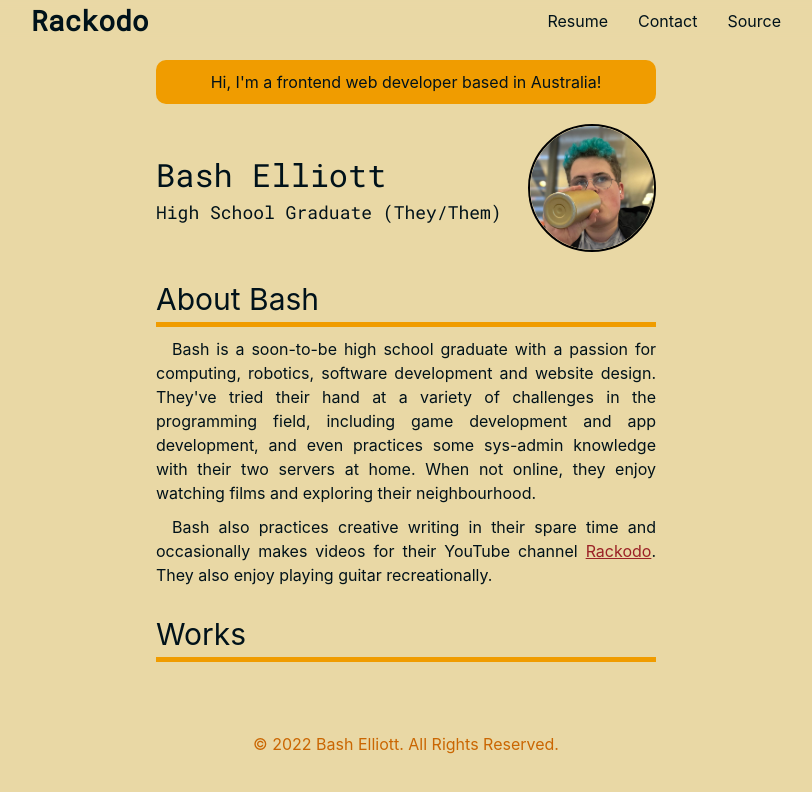
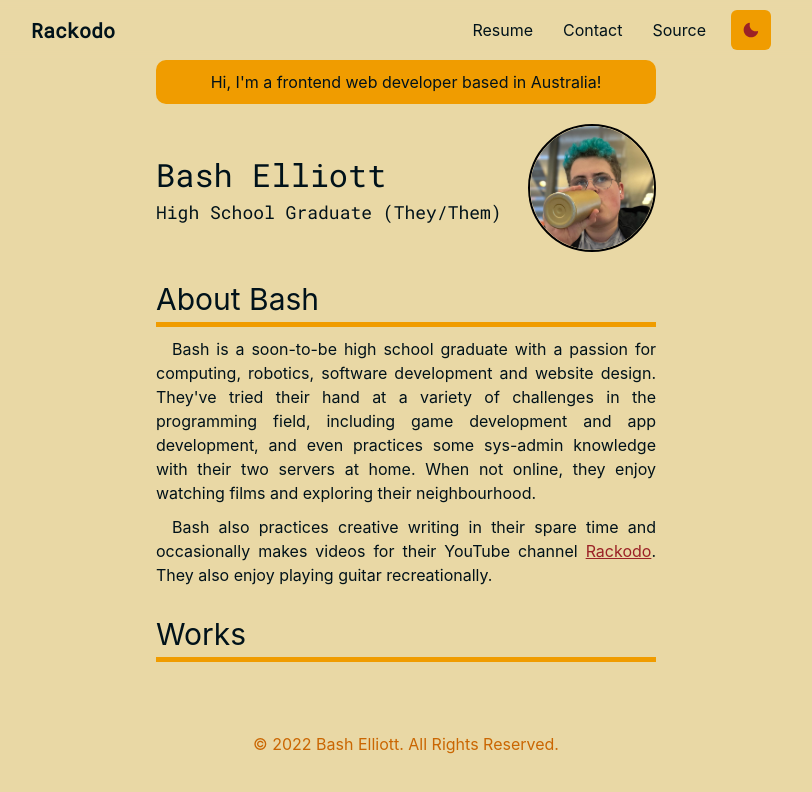
Before and after one commit to rackodo/rackodo-home-page, a Next.js app: page / in a window 1280 px wide. Shown: the top 792 px of the page, without its empty margins (234-1046 px from the left). Built offline with nearby package versions, Linux system fonts and the light colour scheme.

Commit message:
added linkbutton to fix + darkmode and lightmode

```diff
--- /dev/null
+++ b/components/iconbutton.js
@@ -0,0 +1,5 @@
+import { forwardRef, Box, BoxProps } from '@chakra-ui/react'
+
+const Card = forwardRef<BoxProps, 'div'>((props, ref) => (
+	<Box px='4' py='5' rounded='sm' shadow='lg' ref={ref} {...props} />
+))
--- /dev/null
+++ b/components/links.json
@@ -0,0 +1,14 @@
+[
+	{
+		"name": "Resume",
+		"href": "/resume"
+	},
+	{
+		"name": "Contact",
+		"href": "mailto:bashelliott@gmail.com"
+	},
+	{
+		"name": "Source",
+		"href": "https://github.com/rackodo/rackodo-home-page"
+	}
+]
--- a/components/navbar.js
+++ b/components/navbar.js
@@ -1,8 +1,12 @@
 import styles from '../styles/navbar.module.css'
 import Link from 'next/link'
 import Image from 'next/image'
-import { Flex, Box, Square, Text, Spacer } from '@chakra-ui/react'
+import InlineLink from './inlinelink'
+import { Menu, MenuButton, MenuItem, MenuList, Spacer, Button } from '@chakra-ui/react'
+import { HamburgerIcon, MoonIcon } from '@chakra-ui/icons'
 
+import links from './links.json'
+// import IconButton from './iconbutton'
 
 export default function NavBar() {
 	return (
@@ -10,7 +14,25 @@ export default function NavBar() {
 			<div className={styles.navbarContainer}>
 				<NavbarTitle />
 				<Spacer/>
-				<NavbarLinks />
+				<div className={styles.linksContainer}>
+					{links.map((link) =>
+						<NavbarLink key={link.name}
+						name={link.name}
+						href={link.href} />
+					)}
+				</div>
+				<div className={styles.linksMenu}>
+					<Menu>
+						<MenuButton className={styles.button} as={Button}><HamburgerIcon/></MenuButton>
+						<MenuList>
+							<Link href="/" passHref><MenuItem as="a">Home</MenuItem></Link>
+							{links.map((link) =>
+								<Link href={link.href} key={link.name} passHref><MenuItem as="a"> {link.name} </MenuItem></Link>
+							)}
+						</MenuList>
+					</Menu>
+				</div>
+				<Button className={[styles.themeButton, styles.button].join(" ")}><MoonIcon /></Button>
 			</div>
 		</nav>
 	)
@@ -21,32 +43,12 @@ function NavbarTitle() {
 		<Link href="/">
 			<a>
 				<div className={styles.titleContainer}>
-					<div className={styles.titleText}>
+					<div className={[styles.titleText, styles.underline].join(" ")}>
 						Rackodo
 					</div>
 				</div>
 			</a>
 		</Link>
-	)
-}
-
-function NavbarLinks() {
-	return (
-		<div className={styles.linksContainer}>
-			<NavbarLink
-			name="Resume"
-			href="/resume" />
-			<NavbarLink
-			name="Contact"
-			href="mailto:bashelliott@gmail.com" />
-			<NavbarLink
-			name="Source"
-			href="https://github.com/rackodo/rackodo-home-page"
-			target="_blank" />
-			{/* <NavbarLink
-			name="[TEST] 404 Page"
-			href="/notarealpage" /> */}
-		</div>
 	)
 }
 
--- a/package.json
+++ b/package.json
@@ -9,9 +9,11 @@
     "lint": "next lint"
   },
   "dependencies": {
+    "@chakra-ui/icons": "^2.0.9",
     "@chakra-ui/react": "^2.3.1",
     "@emotion/react": "^11.10.4",
     "@emotion/styled": "^11.10.4",
+    "dark-mode-toggle": "^0.14.2",
     "framer-motion": "^6.5.1",
     "install": "^0.13.0",
     "jquery": "^3.6.0",
--- a/pages/_app.js
+++ b/pages/_app.js
@@ -2,12 +2,10 @@ import globals from '../styles/globals.css'
 
 import Head from 'next/head'
 import { ChakraProvider } from '@chakra-ui/react'
-import { ThemeProvider } from 'styled-components'
-import { lightTheme, darkTheme, GlobalStyles } from '../themeConfig'
+import { GlobalStyles } from '../themeConfig'
 
 function MyApp({ Component, pageProps }) {
 	return (
-		<ThemeProvider theme={lightTheme}>
 		<ChakraProvider>
 			<GlobalStyles />
 			<Head>
@@ -16,7 +14,6 @@ function MyApp({ Component, pageProps }) {
 			</Head>
 			<Component {...pageProps} />
 		</ChakraProvider>
-		</ThemeProvider>
 	)
 }
 
--- /dev/null
+++ b/styles/linkbutton.module.css
@@ -0,0 +1,17 @@
+.wrapper {
+	align-items: center;
+	justify-content: center;
+	height: 100%;
+	margin: 10px;
+	aspect-ratio: 1/1;
+	background-color: var(--6);
+	border-radius: 20%;
+}
+
+.button {
+	display: flex;
+	height: 100%;
+	align-items: center;
+	padding: 8px;
+	font-size: 20px;
+}
--- a/styles/navbar.module.css
+++ b/styles/navbar.module.css
@@ -8,45 +8,40 @@
 	left: 0;
 	display: flex;
 	justify-content: center;
-	width: 100vw;
+	width: 100%;
 }
 
 .navbarContainer {
 	display: flex;
-	padding: 0px 10px;
-	/* align-items: center; */
+	padding: 0px 25px;
+	align-items: center;
 	width: 800px;
 	text-align: center;
 	color: var(--1);
-	height: 100%;
 }
 
 /* NavbarTitle Styling */
 .titleContainer {
+	transition: all 0.25s ease-in-out;
+	position: relative;
 	display: flex;
-	width: fit-content;
-	align-items: center;
-	height: fit-content;
-	padding: 0px 15px;
-	transition: all 0.25s ease-in-out;
+	height: 100%;
 }
 
 .titleText {
-	/* margin-left: 10px; */
-	font-size: 28px;
+	display: flex;
+	height: 60px;
+	align-items: center;
+	font-size: 20px;
 	font-weight: bold;
 	font-family: 'Roboto Mono', monospace;
 	transition: color 0.25s ease-in-out;
 }
 
-.titleContainer:hover .titleText {
-	color: var(--3);
-}
-
 /* NavbarLinks Styling */
 .linksContainer {
-	float: right;
 	display: flex;
+	height: 100%;
 }
 
 /* NavbarLink Styling */
@@ -61,6 +56,31 @@
 	border-top-right-radius: 10px;
 
 	transition: all 0.25s ease-in-out;
+}
+
+.linksMenu {
+	display: none;
+}
+
+.button {
+	margin: 10px;
+	aspect-ratio: 1/1;
+	display: flex;
+	padding: 0px!important;
+}
+
+.themeButton {
+	background-color: var(--6)!important;
+}
+
+.themeButton svg path {
+	color: var(--0)!important;
+}
+
+.button span {
+	display: flex;
+	justify-content: center;
+	align-items: center;
 }
 
 /* Creates an underline underneath an element that expands upon hover. */
@@ -85,4 +105,8 @@
 	.linksContainer {
 		display: none;
 	}
+
+	.linksMenu {
+		display: flex;
+	}
 }
--- a/themeConfig.js
+++ b/themeConfig.js
@@ -1,8 +1,4 @@
 import { createGlobalStyle } from "styled-components";
-
-export const lightTheme = {
-
-}
 
 export const GlobalStyles = createGlobalStyle `
 	:root {
@@ -21,8 +17,4 @@ export const GlobalStyles = createGlobalStyle `
 	body {
 		background-color: var(--5);
 	}
-
-	* {
-		color: var(--1);
-	}
 `
```
Also changed, not shown: 1 other file (tests, documents, lock files or other folders). Lines whose indentation alone changed are shown as unchanged.
